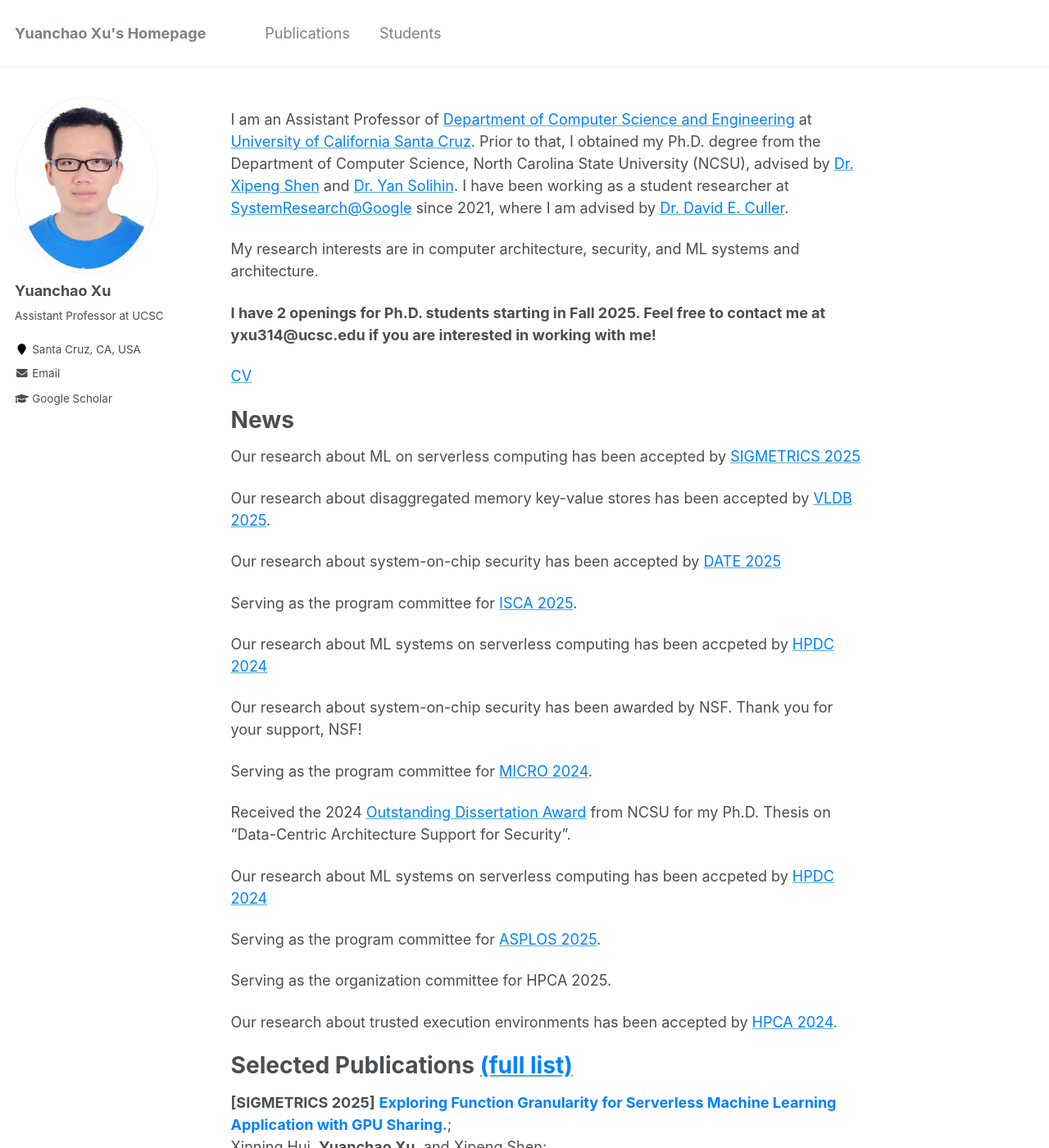
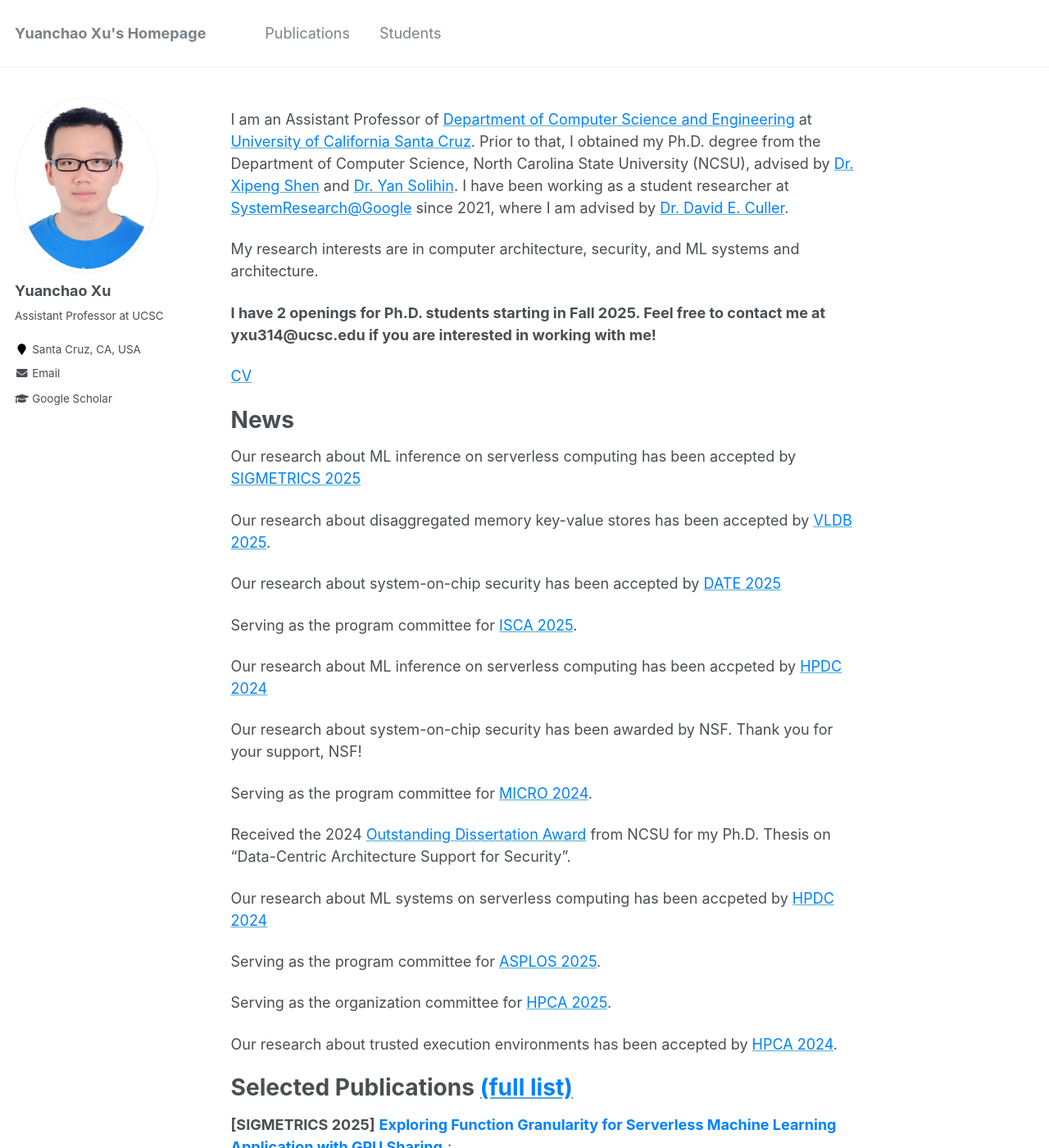
Before and after one commit to yuanchaoxu6/yuanchaoxu6.github.io, a Jekyll site: the page built from _pages/about.md, in a window 1280 px wide and 1400 px high. Shown: the whole window at 82% size. Built offline with Jekyll 4.4.1, drawn with Linux system fonts in a browser that asks for light colours.

Commit message:
Update about.md

```diff
--- a/_pages/about.md
+++ b/_pages/about.md
@@ -21,7 +21,7 @@ My research interests are in computer architecture, security, and ML systems and
 News
 =====
 
-Our research about ML on serverless computing has been accepted by [<font color="#0081ff">SIGMETRICS 2025</font>](https://www.sigmetrics.org/sigmetrics2025/)
+Our research about ML inference on serverless computing has been accepted by [<font color="#0081ff">SIGMETRICS 2025</font>](https://www.sigmetrics.org/sigmetrics2025/)
 
 Our research about disaggregated memory key-value stores has been accepted by [<font color="#0081ff">VLDB 2025</font>](https://vldb.org/2025/).
 
@@ -29,7 +29,7 @@ Our research about system-on-chip security has been accepted by [<font color="#0
 
 Serving as the program committee for [<font color="#0081ff">ISCA 2025</font>](https://iscaconf.org/isca2025/).
 
-Our research about ML systems on serverless computing has been accpeted by [<font color="#0081ff">HPDC 2024</font>](https://www.hpdc.org/2024/)
+Our research about ML inference on serverless computing has been accpeted by [<font color="#0081ff">HPDC 2024</font>](https://www.hpdc.org/2024/)
 
 Our research about system-on-chip security has been awarded by NSF. Thank you for your support, NSF!
 
@@ -41,7 +41,7 @@ Our research about ML systems on serverless computing has been accpeted by [<fon
 
 Serving as the program committee for [<font color="#0081ff">ASPLOS 2025</font>](https://www.asplos-conference.org/asplos-2025-call-for-papers/).
 
-Serving as the organization committee for HPCA 2025.
+Serving as the organization committee for [<font color="#0081ff">HPCA 2025</font>](https://hpca-conf.org/2025/).
 
 Our research about trusted execution environments has been accepted by [<font color="#0081ff">HPCA 2024</font>](https://hpca-conf.org/2024/).
 
```
